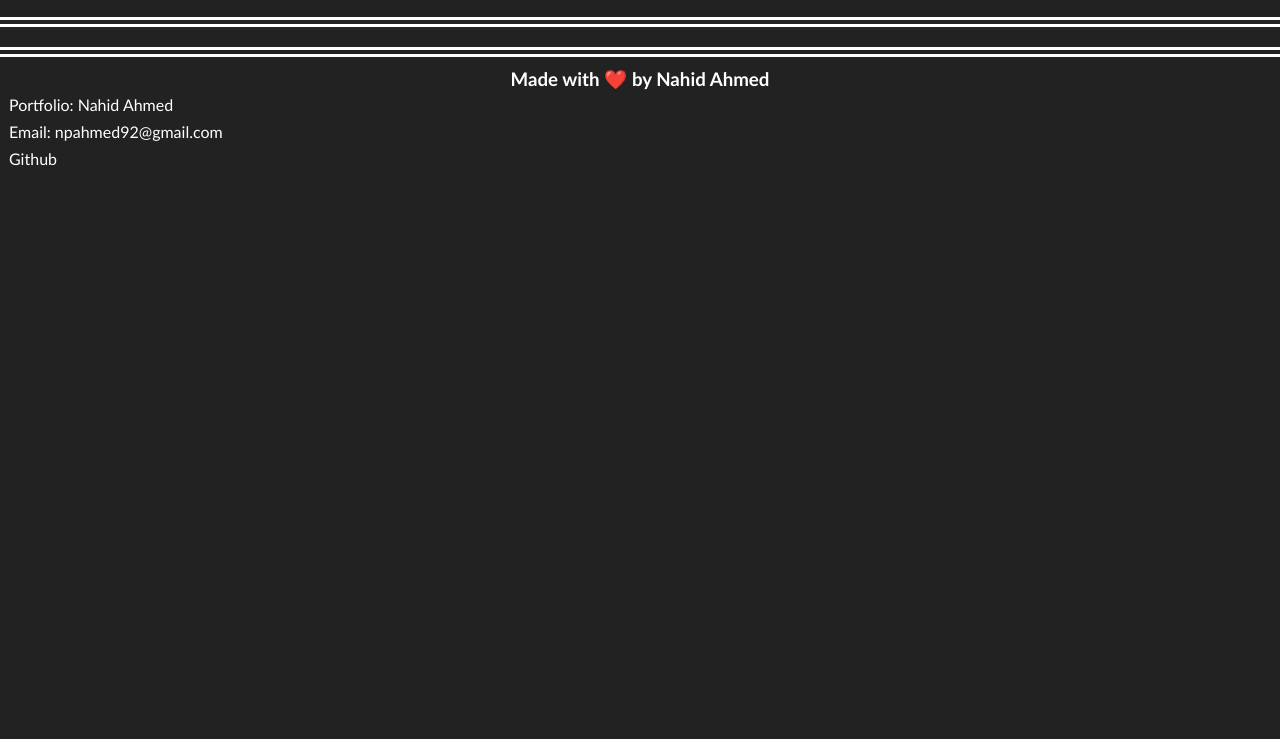
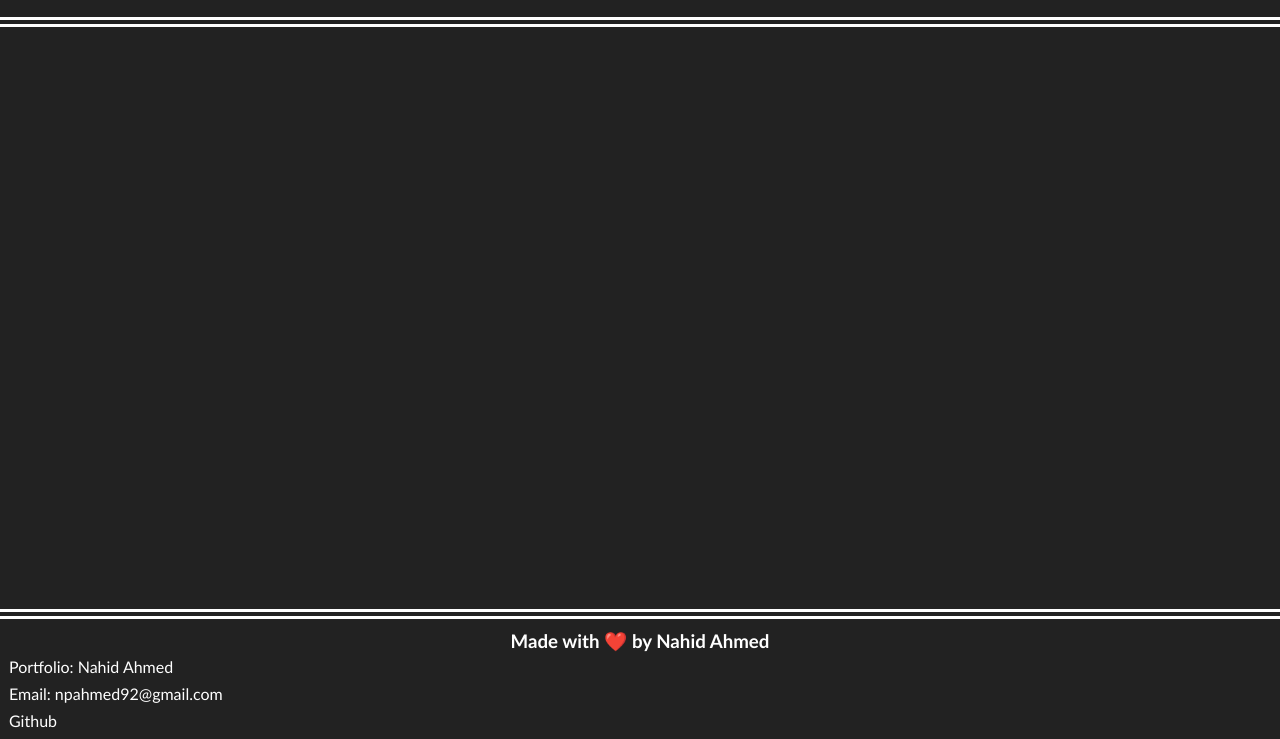
Before and after one commit to nahidahmed92/My-Personal-Blog, a plain HTML site: page blog.html in a window 1280 px wide. Both pictures are taken after a click on the button "☀️". Shown: the part 61-800 px from the top of the page. Drawn offline with Linux system fonts and the light colour scheme.

Commit message:
edit .dark css to handle few post to have the height and flex properties

```diff
--- a/assets/css/blog.css
+++ b/assets/css/blog.css
@@ -123,9 +123,14 @@ section {
 
 /* Dark Mode */
 .dark {
-  background: var(--dark-color);
+  display: flex;
+  flex-wrap: nowrap;
+  flex-direction: column;
+  justify-content: space-between;
   font-family: 'Trebuchet MS', 'Lucida Sans Unicode', 'Lucida Grande', 'Lucida Sans', Arial,
     sans-serif;
+  background: var(--dark-color);
+  height: 100vh;
 }
 
 .dark .header {
```
